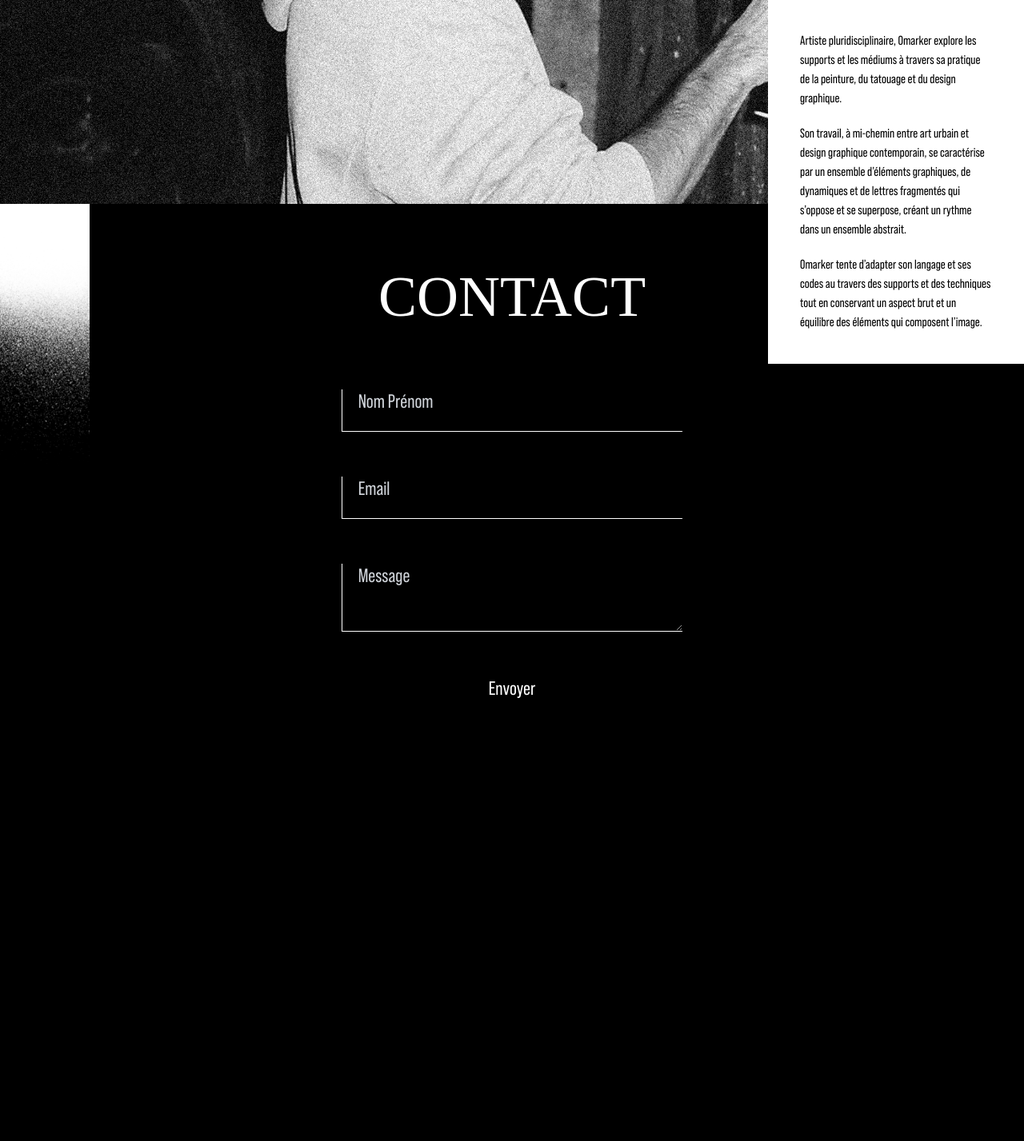
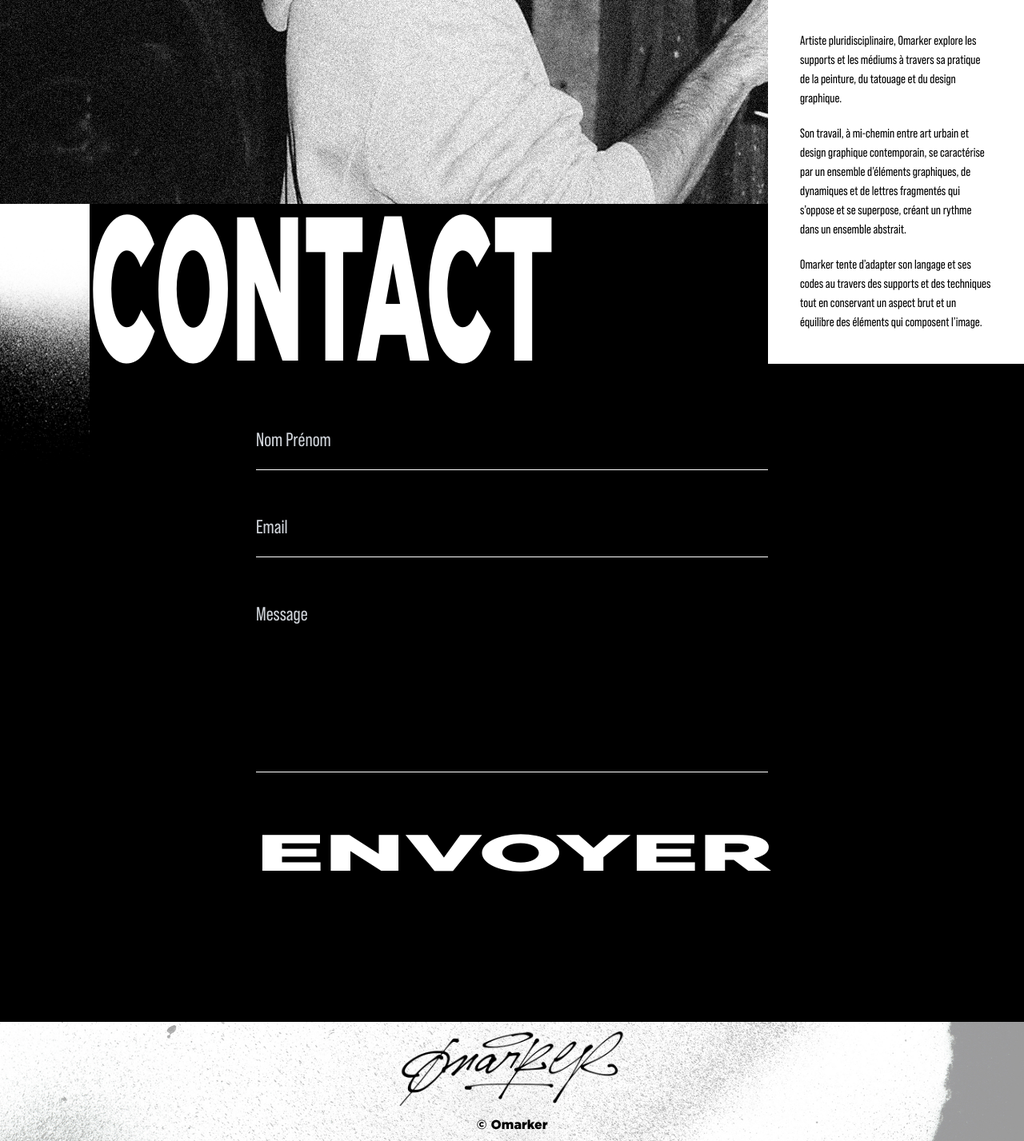
Before and after one commit to Ogust25/Old-Omarker, a PHP site: page / in a window 1280 px wide. Shown: the part 1345-2772 px from the top of the page at 80% size. Before the commit the page ends 2218 px from the top, so only its background shows below. Run offline with PHP 8.4, Linux system fonts and the light colour scheme.

Commit message:
add contact and footer

```diff
--- a/dist/output.css
+++ b/dist/output.css
@@ -424,13 +424,21 @@ video {
         url(../assets/fonts/bebas/Bebas_Neue_Pro_Bold.otf);
 }
 
-,
-    @font-face {
+@font-face {
   font-family: 'Gotham Ultra';
+
   src: url(../assets/fonts/gotham/Gotham-Ultra.otf);
+}
+
+@font-face {
   font-family: 'Gotham Bold';
+
   src: url(../assets/fonts/gotham/Gotham-Bold.otf);
+}
+
+@font-face {
   font-family: 'Gotham Black';
+
   src: url(../assets/fonts/gotham/Gotham-Black.otf);
 }
 
@@ -631,48 +639,28 @@ video {
   margin-bottom: 1.25rem;
 }
 
-.mb-52 {
-  margin-bottom: 13rem;
-}
-
-.mb-4 {
-  margin-bottom: 1rem;
-}
-
-.mb-40 {
-  margin-bottom: 10rem;
-}
-
-.mb-36 {
-  margin-bottom: 9rem;
-}
-
-.mb-3 {
-  margin-bottom: 0.75rem;
-}
-
 .mb-32 {
   margin-bottom: 8rem;
 }
 
-.mb-2 {
-  margin-bottom: 0.5rem;
+.mb-20 {
+  margin-bottom: 5rem;
 }
 
-.mb-1 {
-  margin-bottom: 0.25rem;
+.mt-20 {
+  margin-top: 5rem;
 }
 
-.mb-16 {
-  margin-bottom: 4rem;
+.mt-5 {
+  margin-top: 1.25rem;
 }
 
-.mb-24 {
-  margin-bottom: 6rem;
+.mt-2 {
+  margin-top: 0.5rem;
 }
 
-.mb-20 {
-  margin-bottom: 5rem;
+.mt-28 {
+  margin-top: 7rem;
 }
 
 .flex {
@@ -687,6 +675,14 @@ video {
   height: 100vh;
 }
 
+.h-1\/5 {
+  height: 20%;
+}
+
+.h-1\/4 {
+  height: 25%;
+}
+
 .w-5\/6 {
   width: 83.333333%;
 }
@@ -695,16 +691,28 @@ video {
   width: 25%;
 }
 
+.w-1\/2 {
+  width: 50%;
+}
+
 .w-28 {
   width: 7rem;
 }
 
-.w-1\/2 {
-  width: 50%;
+.w-full {
+  width: 100%;
 }
 
-.w-1\/3 {
-  width: 33.333333%;
+.w-11\/12 {
+  width: 91.666667%;
+}
+
+.w-10 {
+  width: 2.5rem;
+}
+
+.w-8\/12 {
+  width: 66.666667%;
 }
 
 .-translate-x-1\/2 {
@@ -712,8 +720,37 @@ video {
   transform: translate(var(--tw-translate-x), var(--tw-translate-y)) rotate(var(--tw-rotate)) skewX(var(--tw-skew-x)) skewY(var(--tw-skew-y)) scaleX(var(--tw-scale-x)) scaleY(var(--tw-scale-y));
 }
 
+.scale-y-150 {
+  --tw-scale-y: 1.5;
+  transform: translate(var(--tw-translate-x), var(--tw-translate-y)) rotate(var(--tw-rotate)) skewX(var(--tw-skew-x)) skewY(var(--tw-skew-y)) scaleX(var(--tw-scale-x)) scaleY(var(--tw-scale-y));
+}
+
+.scale-y-50 {
+  --tw-scale-y: .5;
+  transform: translate(var(--tw-translate-x), var(--tw-translate-y)) rotate(var(--tw-rotate)) skewX(var(--tw-skew-x)) skewY(var(--tw-skew-y)) scaleX(var(--tw-scale-x)) scaleY(var(--tw-scale-y));
+}
+
+.scale-y-200 {
+  --tw-scale-y: 2;
+  transform: translate(var(--tw-translate-x), var(--tw-translate-y)) rotate(var(--tw-rotate)) skewX(var(--tw-skew-x)) skewY(var(--tw-skew-y)) scaleX(var(--tw-scale-x)) scaleY(var(--tw-scale-y));
+}
+
+.scale-x-50 {
+  --tw-scale-x: .5;
+  transform: translate(var(--tw-translate-x), var(--tw-translate-y)) rotate(var(--tw-rotate)) skewX(var(--tw-skew-x)) skewY(var(--tw-skew-y)) scaleX(var(--tw-scale-x)) scaleY(var(--tw-scale-y));
+}
+
+.scale-x-90 {
+  --tw-scale-x: .9;
+  transform: translate(var(--tw-translate-x), var(--tw-translate-y)) rotate(var(--tw-rotate)) skewX(var(--tw-skew-x)) skewY(var(--tw-skew-y)) scaleX(var(--tw-scale-x)) scaleY(var(--tw-scale-y));
+}
+
 .transform {
   transform: translate(var(--tw-translate-x), var(--tw-translate-y)) rotate(var(--tw-rotate)) skewX(var(--tw-skew-x)) skewY(var(--tw-skew-y)) scaleX(var(--tw-scale-x)) scaleY(var(--tw-scale-y));
+}
+
+.resize-none {
+  resize: none;
 }
 
 .flex-col {
@@ -728,20 +765,8 @@ video {
   justify-content: center;
 }
 
-.justify-evenly {
-  justify-content: space-evenly;
-}
-
-.border {
-  border-width: 1px;
-}
-
 .border-b {
   border-bottom-width: 1px;
-}
-
-.border-l {
-  border-left-width: 1px;
 }
 
 .border-white {
@@ -779,63 +804,50 @@ video {
   padding: 2.5rem;
 }
 
+.py-5 {
+  padding-top: 1.25rem;
+  padding-bottom: 1.25rem;
+}
+
 .py-2 {
   padding-top: 0.5rem;
   padding-bottom: 0.5rem;
-}
-
-.py-20 {
-  padding-top: 5rem;
-  padding-bottom: 5rem;
-}
-
-.py-32 {
-  padding-top: 8rem;
-  padding-bottom: 8rem;
-}
-
-.py-28 {
-  padding-top: 7rem;
-  padding-bottom: 7rem;
-}
-
-.py-10 {
-  padding-top: 2.5rem;
-  padding-bottom: 2.5rem;
-}
-
-.py-1 {
-  padding-top: 0.25rem;
-  padding-bottom: 0.25rem;
-}
-
-.py-16 {
-  padding-top: 4rem;
-  padding-bottom: 4rem;
 }
 
 .pt-5 {
   padding-top: 1.25rem;
 }
 
-.pt-2 {
-  padding-top: 0.5rem;
+.pb-20 {
+  padding-bottom: 5rem;
 }
 
 .pb-5 {
   padding-bottom: 1.25rem;
 }
 
-.pl-5 {
-  padding-left: 1.25rem;
+.pt-2 {
+  padding-top: 0.5rem;
 }
 
-.pb-10 {
-  padding-bottom: 2.5rem;
+.pt-1 {
+  padding-top: 0.25rem;
 }
 
-.pb-20 {
-  padding-bottom: 5rem;
+.pb-1 {
+  padding-bottom: 0.25rem;
+}
+
+.pt-8 {
+  padding-top: 2rem;
+}
+
+.pt-9 {
+  padding-top: 2.25rem;
+}
+
+.text-left {
+  text-align: left;
 }
 
 .text-center {
@@ -846,26 +858,12 @@ video {
   font-family: Bebas Neue Pro;
 }
 
-.font-G-Ultra {
-  font-family: Gotham Ultra;
-}
-
 .font-G-Black {
   font-family: Gotham Black;
 }
 
-.text-3xl {
-  font-size: 1.875rem;
-  line-height: 2.25rem;
-}
-
-.text-5xl {
-  font-size: 3rem;
-  line-height: 1;
-}
-
-.text-7xl {
-  font-size: 4.5rem;
+.text-9xl {
+  font-size: 8rem;
   line-height: 1;
 }
 
@@ -879,6 +877,11 @@ video {
   line-height: 1.75rem;
 }
 
+.text-8xl {
+  font-size: 6rem;
+  line-height: 1;
+}
+
 .tracking-widest {
   letter-spacing: 0.1em;
 }
@@ -888,29 +891,9 @@ video {
   color: rgb(255 255 255 / var(--tw-text-opacity));
 }
 
-.text-red-900 {
-  --tw-text-opacity: 1;
-  color: rgb(127 29 29 / var(--tw-text-opacity));
-}
-
 .text-red-600 {
   --tw-text-opacity: 1;
   color: rgb(220 38 38 / var(--tw-text-opacity));
-}
-
-.placeholder-black::-moz-placeholder {
-  --tw-placeholder-opacity: 1;
-  color: rgb(0 0 0 / var(--tw-placeholder-opacity));
-}
-
-.placeholder-black:-ms-input-placeholder {
-  --tw-placeholder-opacity: 1;
-  color: rgb(0 0 0 / var(--tw-placeholder-opacity));
-}
-
-.placeholder-black::placeholder {
-  --tw-placeholder-opacity: 1;
-  color: rgb(0 0 0 / var(--tw-placeholder-opacity));
 }
 
 .invert {
@@ -919,21 +902,6 @@ video {
 }
 
 /* Font */
-
-.placeholder\:text-xl::-moz-placeholder {
-  font-size: 1.25rem;
-  line-height: 1.75rem;
-}
-
-.placeholder\:text-xl:-ms-input-placeholder {
-  font-size: 1.25rem;
-  line-height: 1.75rem;
-}
-
-.placeholder\:text-xl::placeholder {
-  font-size: 1.25rem;
-  line-height: 1.75rem;
-}
 
 .placeholder\:text-2xl::-moz-placeholder {
   font-size: 1.5rem;
@@ -948,66 +916,6 @@ video {
 .placeholder\:text-2xl::placeholder {
   font-size: 1.5rem;
   line-height: 2rem;
-}
-
-.placeholder\:text-white::-moz-placeholder {
-  --tw-text-opacity: 1;
-  color: rgb(255 255 255 / var(--tw-text-opacity));
-}
-
-.placeholder\:text-white:-ms-input-placeholder {
-  --tw-text-opacity: 1;
-  color: rgb(255 255 255 / var(--tw-text-opacity));
-}
-
-.placeholder\:text-white::placeholder {
-  --tw-text-opacity: 1;
-  color: rgb(255 255 255 / var(--tw-text-opacity));
-}
-
-.placeholder\:text-slate-500::-moz-placeholder {
-  --tw-text-opacity: 1;
-  color: rgb(100 116 139 / var(--tw-text-opacity));
-}
-
-.placeholder\:text-slate-500:-ms-input-placeholder {
-  --tw-text-opacity: 1;
-  color: rgb(100 116 139 / var(--tw-text-opacity));
-}
-
-.placeholder\:text-slate-500::placeholder {
-  --tw-text-opacity: 1;
-  color: rgb(100 116 139 / var(--tw-text-opacity));
-}
-
-.placeholder\:text-gray-400::-moz-placeholder {
-  --tw-text-opacity: 1;
-  color: rgb(156 163 175 / var(--tw-text-opacity));
-}
-
-.placeholder\:text-gray-400:-ms-input-placeholder {
-  --tw-text-opacity: 1;
-  color: rgb(156 163 175 / var(--tw-text-opacity));
-}
-
-.placeholder\:text-gray-400::placeholder {
-  --tw-text-opacity: 1;
-  color: rgb(156 163 175 / var(--tw-text-opacity));
-}
-
-.placeholder\:text-gray-200::-moz-placeholder {
-  --tw-text-opacity: 1;
-  color: rgb(229 231 235 / var(--tw-text-opacity));
-}
-
-.placeholder\:text-gray-200:-ms-input-placeholder {
-  --tw-text-opacity: 1;
-  color: rgb(229 231 235 / var(--tw-text-opacity));
-}
-
-.placeholder\:text-gray-200::placeholder {
-  --tw-text-opacity: 1;
-  color: rgb(229 231 235 / var(--tw-text-opacity));
 }
 
 .placeholder\:text-gray-300::-moz-placeholder {
@@ -1029,6 +937,25 @@ video {
   font-weight: 700;
 }
 
+.hover\:text-Jblue:hover {
+  --tw-text-opacity: 1;
+  color: rgb(14 72 223 / var(--tw-text-opacity));
+}
+
+.focus\:border-b-2:focus {
+  border-bottom-width: 2px;
+}
+
+.focus\:border-Jblue:focus {
+  --tw-border-opacity: 1;
+  border-color: rgb(14 72 223 / var(--tw-border-opacity));
+}
+
+.focus\:outline-none:focus {
+  outline: 2px solid transparent;
+  outline-offset: 2px;
+}
+
 @media (min-width: 1024px) {
   .lg\:text-3xl {
     font-size: 1.875rem;
--- a/index.html
+++ b/index.html
@@ -19,11 +19,11 @@
       <header
         class="h-screen flex flex-col items-center justify-center relative"
       >
-        <img class="w-5/6" src="./assets/images/blaze.png" alt="Logo Omarker" />
+        <img class="w-8/12" src="./assets/images/blaze.png" alt="Logo Omarker" />
         <img
           class="absolute bottom-0 right-0"
           src="./assets/images/gradient_black.png"
-          alt="gradient noir"
+          alt="habillage gradient noir"
         />
       </header>
       <!-- Biographie -->
@@ -52,39 +52,52 @@
       </section>
       <!-- Formulaire -->
       <section
-        class="h-full bg-black relative flex flex-col items-center justify-evenly py-20"
+        class="h-full bg-black relative flex flex-col items-center pt-5 pb-20"
       >
-        <h2 class="text-white font-G-Black text-7xl mb-20">CONTACT</h2>
-        <form class="flex flex-col font-bebas w-1/3">
+        <h2 class="text-white text-9xl scale-y-200 scale-x-90 font-G-Black w-11/12 mt-5">
+          CONTACT
+        </h2>
+        <form class="flex flex-col font-bebas w-1/2 mt-28">
           <input
-            class="border-b border-l border-white bg-transparent placeholder:text-gray-300 placeholder:text-2xl text-2xl text-white pl-5 pb-5"
+            class="border-b border-white bg-transparent placeholder:text-gray-300 placeholder:text-2xl text-2xl text-white pl- pb-5 focus:border-Jblue focus:border-b-2 focus:outline-none"
             placeholder="Nom Prénom"
             type="text"
           />
           <p class="invisible pt-2 pb-5 text-xl text-red-600">Error</p>
           <input
-            class="border-b border-l border-white bg-transparent placeholder:text-gray-300 placeholder:text-2xl text-2xl text-white pl-5 pb-5"
+            class="border-b border-white bg-transparent placeholder:text-gray-300 placeholder:text-2xl text-2xl text-white pl- pb-5 focus:border-Jblue focus:border-b-2 focus:outline-none"
             placeholder="Email"
             type="text"
           />
           <p class="invisible pt-2 pb-5 text-xl text-red-600">Error</p>
           <textarea
-            class="border-b border-l border-white bg-transparent placeholder:text-gray-300 placeholder:text-2xl text-2xl text-white pl-5 pb-5"
+            class="border-b border-white bg-transparent placeholder:text-gray-300 placeholder:text-2xl text-2xl text-white pl- pb-5 focus:border-Jblue focus:border-b-2 focus:outline-none resize-none"
             placeholder="Message"
+            rows="6"
           ></textarea>
-          <p class="invisible pt-2 pb-5 text-xl text-red-600">Error</p>
-          <button class="text-white text-2xl" type="submit">Envoyer</button>
-          <p class="invisible pt-5 pb-5 text-xl text-white text-center">Mail envoyé.</p>
+          <p class="invisible pt-1 pb-1 text-xl text-red-600">Error</p>
+          <button
+            class="text-white hover:text-Jblue font-G-Black text-9xl scale-y-50 text-left"
+            type="submit"
+          >
+            ENVOYER
+          </button>
+          <p class="invisible pt-5 pb-5 text-xl text-white text-center">
+            Mail envoyé.
+          </p>
         </form>
         <img
-          class="absolute top-0 left-0 w-28"
+          class="absolute top-0 left-0 w-28 z-10"
           src="./assets/images/gradient_white.png"
-          alt="gradient blanc"
+          alt="habillage gradient blanc"
         />
       </section>
       <!-- Instagram -->
       <section></section>
-      <footer></footer>
+      <footer class="flex flex-col items-center justify-center py-2">
+        <img class="w-1/4" src="./assets/images/blaze.png" alt="logo Omarker">
+        <p class="font-G-Black">&copy; Omarker</p>
+      </footer>
     </div>
   </body>
 </html>
--- a/src/input.css
+++ b/src/input.css
@@ -16,15 +16,15 @@
         font-family: 'Bebas Neue Pro';
         src: url(../assets/fonts/bebas/Bebas_Neue_Pro_Regular.otf),
         url(../assets/fonts/bebas/Bebas_Neue_Pro_Bold.otf);
-    },
+    }
     @font-face {
         font-family: 'Gotham Ultra';
         src: url(../assets/fonts/gotham/Gotham-Ultra.otf);
-    },
+    }
     @font-face {
         font-family: 'Gotham Bold';
         src: url(../assets/fonts/gotham/Gotham-Bold.otf);
-    },
+    }
     @font-face {
         font-family: 'Gotham Black';
         src: url(../assets/fonts/gotham/Gotham-Black.otf);
```
Also changed, not shown: assets/images/blaze.png.
